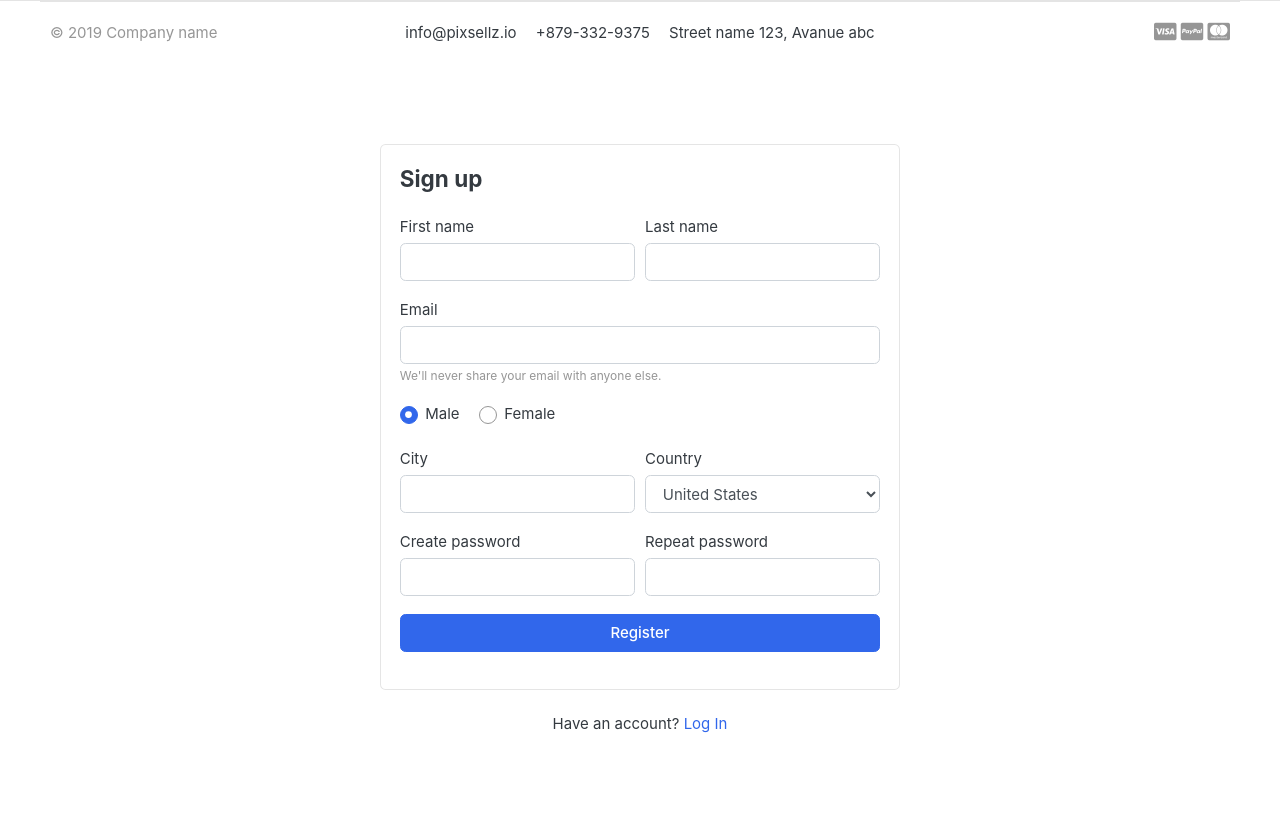
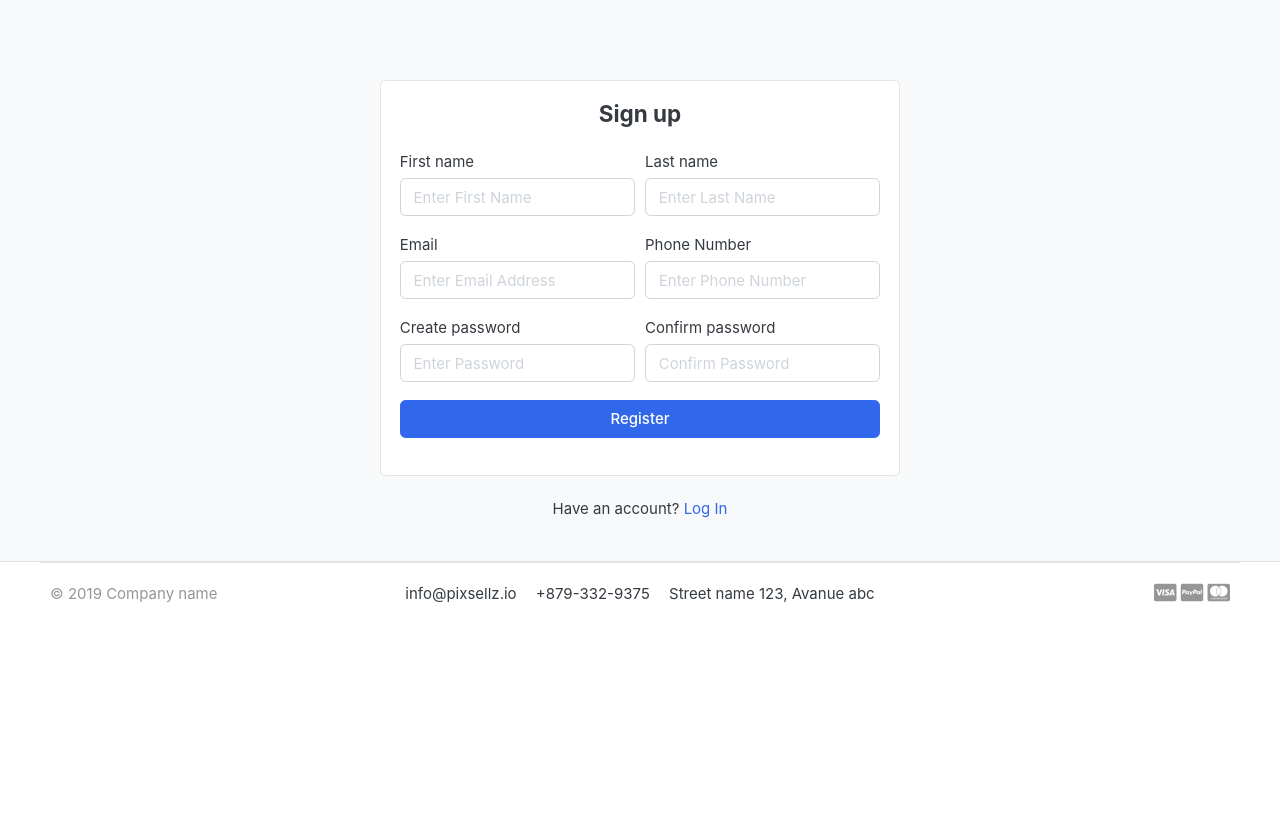
Before and after one commit to SherazHaider907/Ecommerce, a Django app: page /accounts/register/ in a window 1280 px wide. Shown: the part 118-953 px from the top of the page. After the commit the page ends 721 px from the top, so only its background shows below. Run offline with Django 5.2, Linux system fonts and the light colour scheme; data comes from the database, SQL or seed files in the repository; some libraries are stand-ins or nearby versions; some web fonts are replaced.

Commit message:
add fileds

```diff
--- /dev/null
+++ b/accounts/forms.py
@@ -0,0 +1,24 @@
+from django import forms
+from .models import Account
+
+
+class RegistrationForm(forms.ModelForm):
+    password = forms.CharField(widget=forms.PasswordInput(attrs={
+        'placeholder': 'Enter Password',
+    }))
+    confirm_password = forms.CharField(widget=forms.PasswordInput(attrs={
+        'placeholder': 'Confirm Password',
+    }))
+    class Meta:
+        model = Account
+        fields = ['first_name', 'last_name', 'phone_number', 'email', 'password']
+
+    def __init__(self, *args, **kwargs):
+        super(RegistrationForm, self).__init__(*args, **kwargs)
+        self.fields['first_name'].widget.attrs['placeholder'] = 'Enter First Name'
+        self.fields['last_name'].widget.attrs['placeholder'] = 'Enter Last Name'
+        self.fields['phone_number'].widget.attrs['placeholder'] = 'Enter Phone Number'
+        self.fields['email'].widget.attrs['placeholder'] = 'Enter Email Address'
+
+        for field in self.fields:
+            self.fields[field].widget.attrs['class'] = 'form-control'
--- a/accounts/views.py
+++ b/accounts/views.py
@@ -1,8 +1,12 @@
 from django.shortcuts import render
-
+from .forms import RegistrationForm
 # Create your views here.
 def register(request):
-    return render(request, 'accounts/register.html')
+    form = RegistrationForm()
+    context = {
+        'form': form,
+    }
+    return render(request, 'accounts/register.html',context)
 
 def login(request):
     return render(request, 'accounts/login.html')
--- a/templates/accounts/register.html
+++ b/templates/accounts/register.html
@@ -1,79 +1,75 @@
-{% include "base.html" %}
-
+{% extends "base.html" %}
+{% load static %}
 
 {% block content %}
-<!-- ========================= SECTION CONTENT ========================= -->
-<section class="section-content padding-y">
+<section class="section-content padding-y bg">
+<div class="container">
 
-<!-- ============================ COMPONENT REGISTER   ================================= -->
     <div class="card mx-auto" style="max-width:520px; margin-top:40px;">
         <article class="card-body">
-		<header class="mb-4"><h4 class="card-title">Sign up</h4></header>
-		<form>
-				<div class="form-row">
-					<div class="col form-group">
-						<label>First name</label>
-					  	<input type="text" class="form-control" placeholder="">
-					</div> <!-- form-group end.// -->
-					<div class="col form-group">
-						<label>Last name</label>
-					  	<input type="text" class="form-control" placeholder="">
-					</div> <!-- form-group end.// -->
-				</div> <!-- form-row end.// -->
-				<div class="form-group">
-					<label>Email</label>
-					<input type="email" class="form-control" placeholder="">
-					<small class="form-text text-muted">We'll never share your email with anyone else.</small>
-				</div> <!-- form-group end.// -->
-				<div class="form-group">
-					<label class="custom-control custom-radio custom-control-inline">
-					  <input class="custom-control-input" checked="" type="radio" name="gender" value="option1">
-					  <span class="custom-control-label"> Male </span>
-					</label>
-					<label class="custom-control custom-radio custom-control-inline">
-					  <input class="custom-control-input" type="radio" name="gender" value="option2">
-					  <span class="custom-control-label"> Female </span>
-					</label>
-				</div> <!-- form-group end.// -->
+
+            <header class="mb-4">
+                <h4 class="card-title text-center">Sign up</h4>
+            </header>
+
+            <form action="{% url 'register' %}" method="POST">
+                {% csrf_token %}
+
+                <!-- First & Last Name -->
                 <div class="form-row">
                     <div class="form-group col-md-6">
-					  <label>City</label>
-					  <input type="text" class="form-control">
-					</div> <!-- form-group end.// -->
+                        <label>First name</label>
+                        {{ form.first_name }}
+                    </div>
+
                     <div class="form-group col-md-6">
-					  <label>Country</label>
-					  <select id="inputState" class="form-control">
-					    <option> Choose...</option>
-					      <option>Uzbekistan</option>
-					      <option>Russia</option>
-					      <option selected="">United States</option>
-					      <option>India</option>
-					      <option>Afganistan</option>
-					  </select>
-					</div> <!-- form-group end.// -->
-				</div> <!-- form-row.// -->
+                        <label>Last name</label>
+                        {{ form.last_name }}
+                    </div>
+                </div>
+
+                <!-- Email & Phone -->
+                <div class="form-row">
+                    <div class="form-group col-md-6">
+                        <label>Email</label>
+                        {{ form.email }}
+                    </div>
+
+                    <div class="form-group col-md-6">
+                        <label>Phone Number</label>
+                        {{ form.phone_number }}
+                    </div>
+                </div>
+
+                <!-- Passwords -->
                 <div class="form-row">
                     <div class="form-group col-md-6">
                         <label>Create password</label>
-					    <input class="form-control" type="password">
-					</div> <!-- form-group end.// -->
+                        {{ form.password }}
+                    </div>
+
                     <div class="form-group col-md-6">
-						<label>Repeat password</label>
-					    <input class="form-control" type="password">
-					</div> <!-- form-group end.// -->
+                        <label>Confirm password</label>
+                        {{ form.confirm_password }}
                     </div>
+                </div>
+
+                <!-- Submit -->
                 <div class="form-group">
-			        <button type="submit" class="btn btn-primary btn-block"> Register  </button>
-			    </div> <!-- form-group// -->
+                    <button type="submit" class="btn btn-primary btn-block">
+                        Register
+                    </button>
+                </div>
 
             </form>
-		</article><!-- card-body.// -->
-    </div> <!-- card .// -->
-    <p class="text-center mt-4">Have an account? <a href="">Log In</a></p>
-    <br><br>
-<!-- ============================ COMPONENT REGISTER  END.// ================================= -->
+        </article>
+    </div>
 
+    <p class="text-center mt-4">
+        Have an account?
+        <a href="{% url 'login' %}">Log In</a>
+    </p>
 
+</div>
 </section>
-<!-- ========================= SECTION CONTENT END// ========================= -->
 {% endblock content %}
```
Lines whose indentation alone changed are shown as unchanged.
